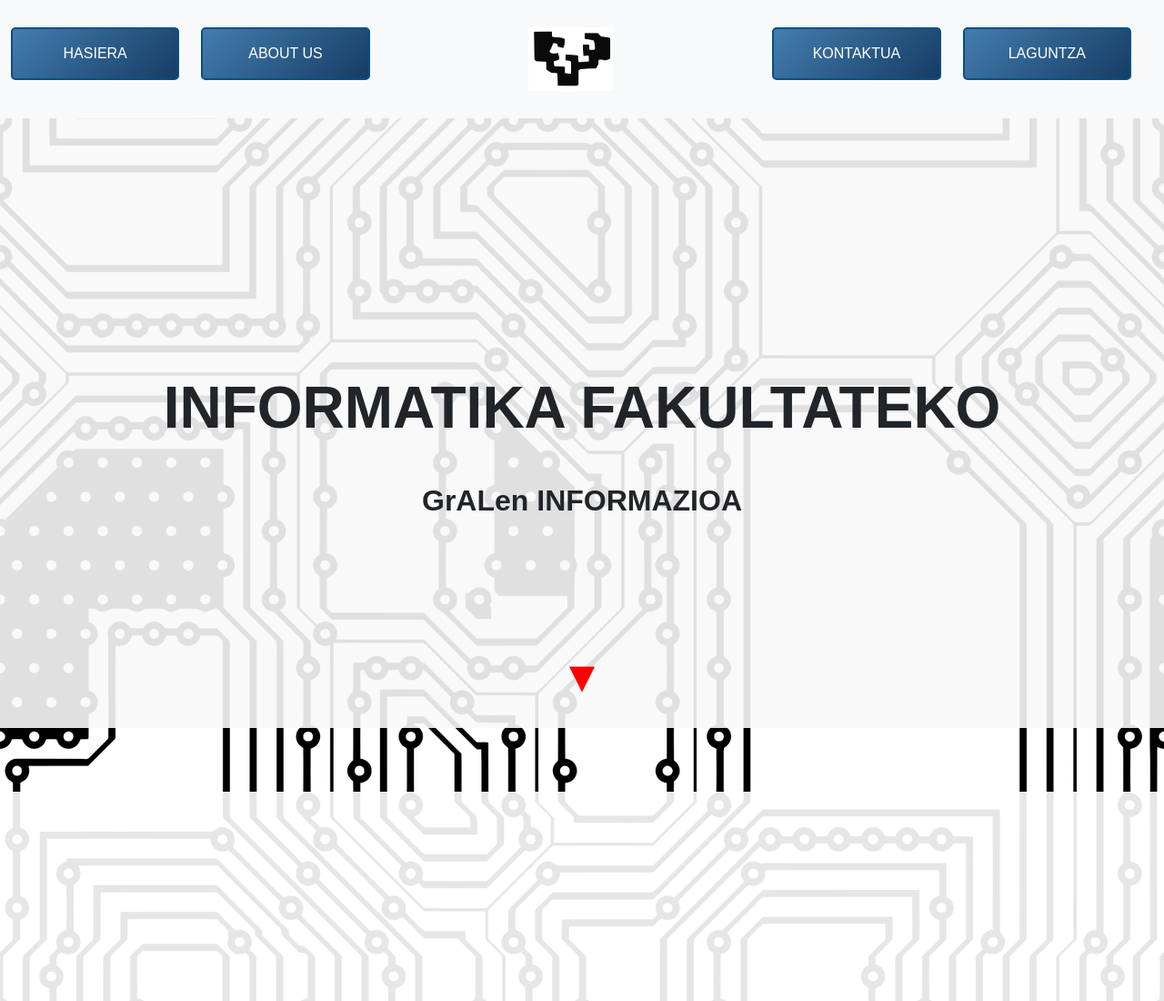
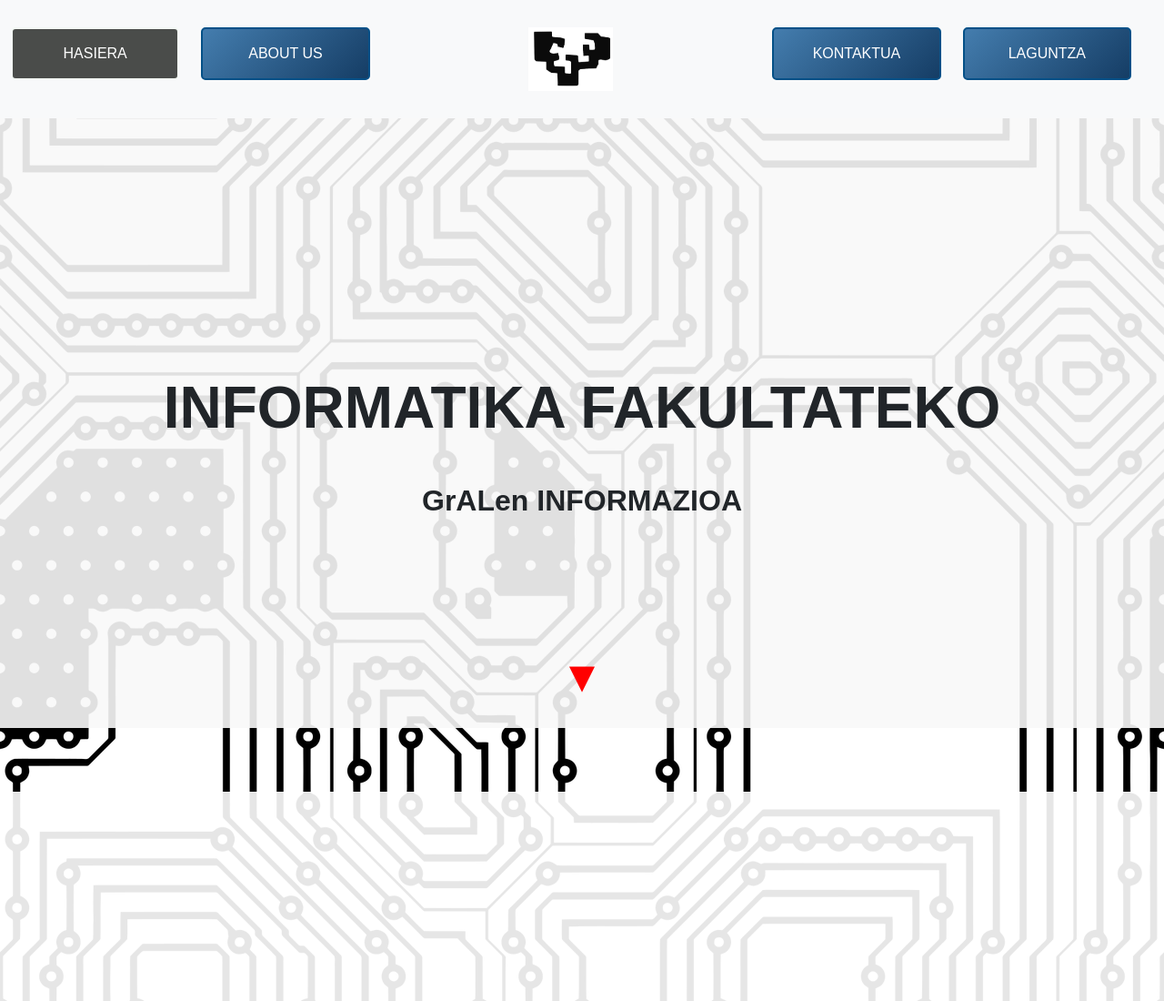
Before and after one commit to XabiAbaunz/PKE_Proiektua, a plain HTML site: page html/sarrera.html in a window 1280 px wide. Shown: the top 1100 px of the page at 91% size. Drawn offline with nearby package versions, Linux system fonts and the light colour scheme.

Commit message:
informatika-araua

```diff
--- a/css/sarrera.css
+++ b/css/sarrera.css
@@ -144,9 +144,9 @@ body {
   transform: translateY(2px); /* Presión del botón con un pequeño movimiento */
 }
 
-.btn-hasiera-active {
-  background-color: #c2d0c6f6; /* Color de fondo verde */
-  color: rgb(236, 13, 13); /* Color del texto blanco */
+.btn-hasiera {
+  background-color: #444644f6; /* Color de fondo verde */
+  color: rgb(255, 255, 255); /* Color del texto blanco */
   border: 2px solid #f3f8f4; /* Borde verde oscuro */
   font-size: 1.5rem; /* Tamaño del texto */
   padding: 15px 30px; /* Relleno interno del botón */
--- a/html/sarrera.html
+++ b/html/sarrera.html
@@ -16,7 +16,7 @@
     <div class="row w-100 text-center">
       <!-- Botón 1 -->
       <div class="col-6 col-sm-3 col-md-2">
-        <button type="button" class="btn btn-success w-100 fs-6">HASIERA</button>
+        <button type="button" class="btn btn-hasiera w-100 fs-6" onclick="location.href='sarrera.html'">HASIERA</button>
       </div>
       <!-- Botón 2 -->
       <div class="col-6 col-sm-3 col-md-2">
```
Also changed, not shown: html/informatika_araudia.html (+2 -2 lines).
